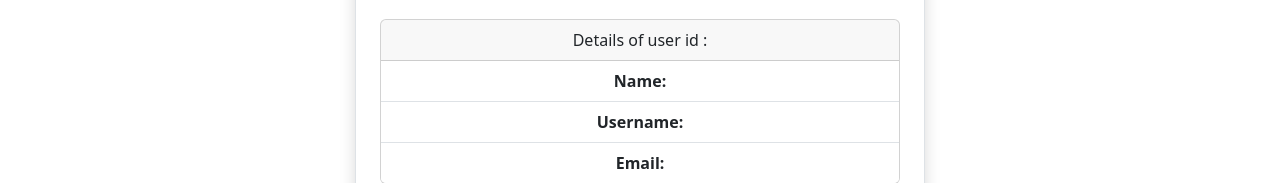
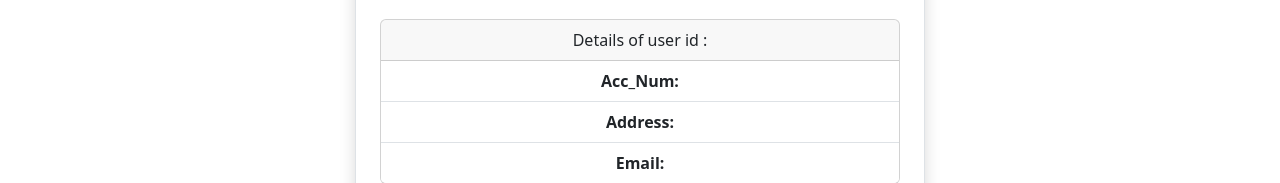
Before and after one commit to Eswar5548/vercelfinal, a React (Create React App) app: page /viewuser/1 in a window 1280 px wide. Shown: the part 156-339 px from the top of the page. Built offline with nearby package versions, Linux system fonts and the light colour scheme; no server answers.

Commit message:
Initial commit

```diff
--- a/src/pages/Home.js
+++ b/src/pages/Home.js
@@ -62,7 +62,7 @@ export default function Home() {
           <thead>
             <tr>
               <th scope="col">S.N</th>
-              <th scope="col">Name</th>
+              <th scope="col">Acc_Num</th>
               <th scope="col">Address</th>
               <th scope="col">Email</th>
               <th scope="col">Action</th>
--- a/src/users/AddUser.js
+++ b/src/users/AddUser.js
@@ -41,7 +41,7 @@ export default function AddUser() {
           <form onSubmit={onSubmit}>
             <div className="mb-3">
               <label htmlFor="Name" className="form-label">
-                Name
+                Acc_Num
               </label>
               <input
                 type="text"
@@ -54,7 +54,7 @@ export default function AddUser() {
             </div>
             <div className="mb-3">
               <label htmlFor="Username" className="form-label">
-                Username
+                Address
               </label>
               <input
                 type="text"
--- a/src/users/EditUser.js
+++ b/src/users/EditUser.js
@@ -61,7 +61,7 @@ export default function EditUser() {
           <form onSubmit={(e) => onSubmit(e)}>
             <div className="mb-3">
               <label htmlFor="Name" className="form-label">
-                Name
+                Acc_Num
               </label>
               <input
                 type="text"
--- a/src/users/ViewUser.js
+++ b/src/users/ViewUser.js
@@ -41,10 +41,10 @@ export default function ViewUser() {
             </div>
             <ul className="list-group list-group-flush">
               <li className="list-group-item">
-                <b>Name:</b> {user.name}
+                <b>Acc_Num:</b> {user.name}
               </li>
               <li className="list-group-item">
-                <b>Username:</b> {user.username}
+                <b>Address:</b> {user.username}
               </li>
               <li className="list-group-item">
                 <b>Email:</b> {user.email}
```
